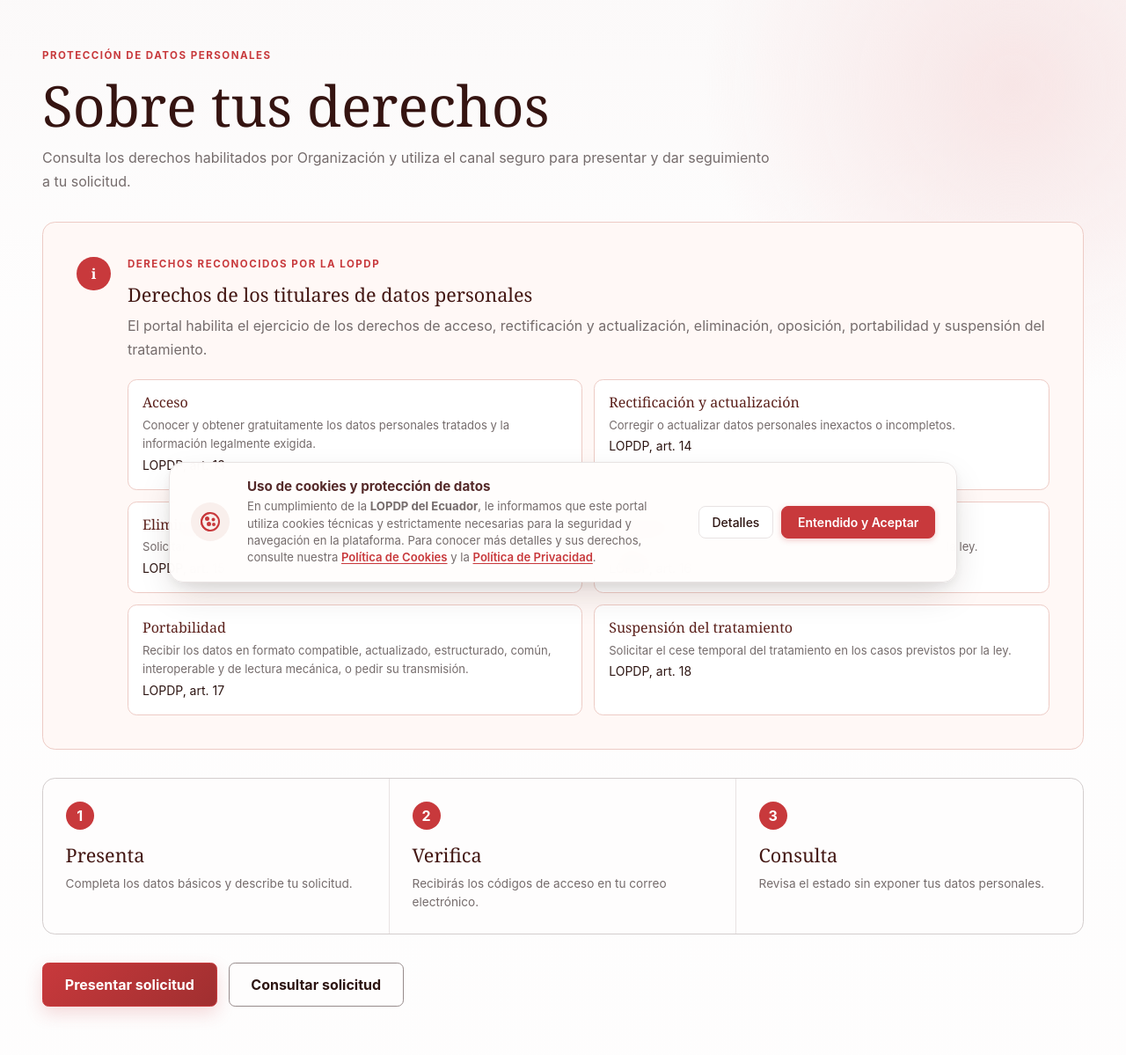
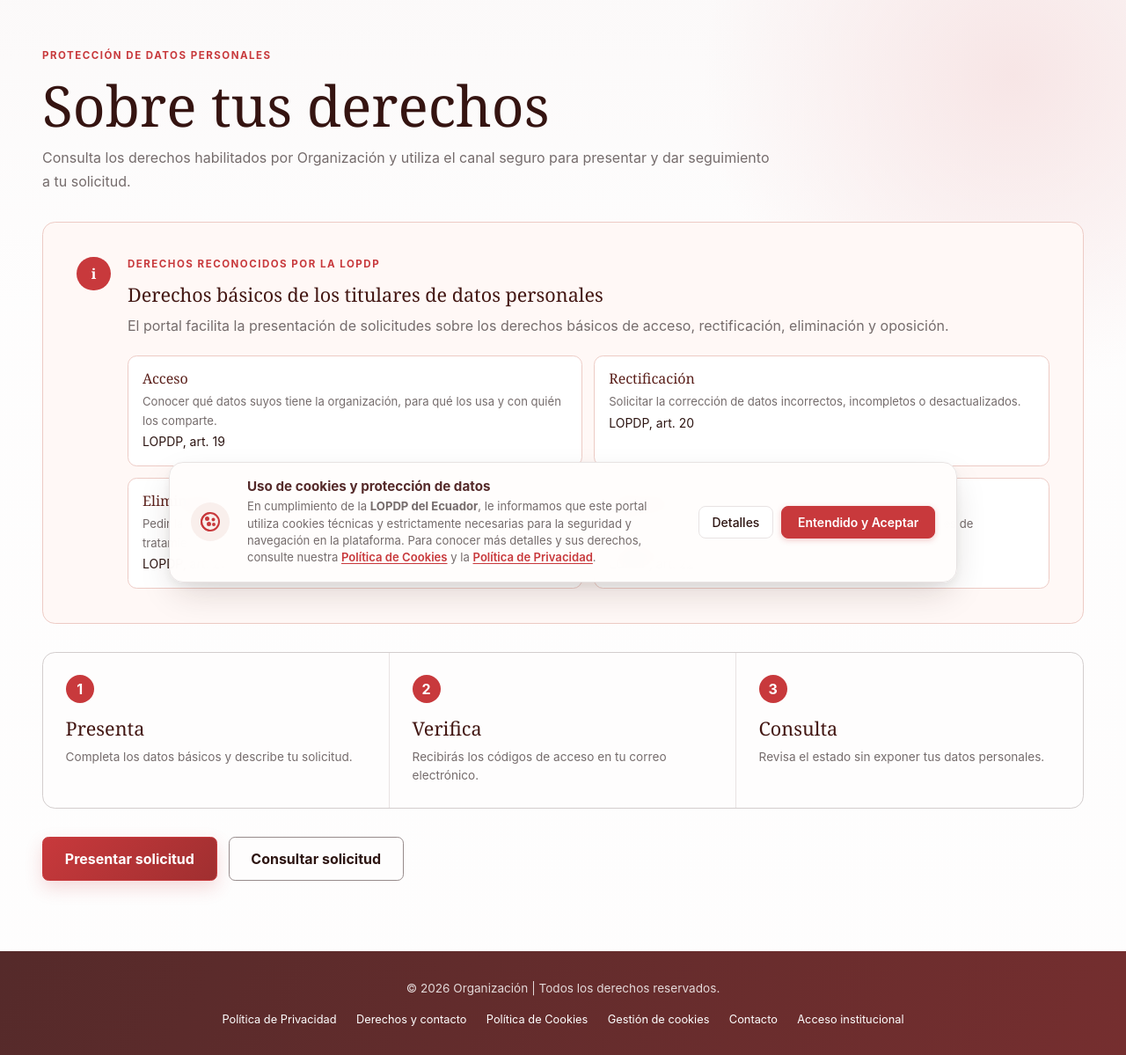
Before and after one commit to xacq/gpc-lopdp-platform, a Django app: page /derechos/ in a window 1280 px wide. Shown: the part 114-1313 px from the top of the page at 88% size. Run offline with Django 5.2, Linux system fonts and the light colour scheme; data that the repository does not hold is empty; parts of the project's set-up code (start-up, migrations or seed data) failed here and were passed over; some libraries are stand-ins or nearby versions.

Commit message:
feat: show four public data rights

```diff
--- a/apps/core/views.py
+++ b/apps/core/views.py
@@ -22,58 +22,63 @@ from apps.organization.defaults import (
 from apps.organization.models import SystemSetting
 
 
+PUBLIC_RIGHT_CODES = (
+    "ACCESS",
+    "RECTIFICATION_UPDATE",
+    "ELIMINATION",
+    "OPPOSITION",
+)
+PUBLIC_RIGHT_ORDER = {
+    code: index for index, code in enumerate(PUBLIC_RIGHT_CODES)
+}
+
 PRELIMINARY_RIGHTS = (
     {
         "name": "Acceso",
         "description": (
-            "Conocer y obtener gratuitamente los datos personales tratados "
-            "y la información legalmente exigida."
+            "Conocer qué datos suyos tiene la organización, "
+            "para qué los usa y con quién los comparte."
         ),
-        "legal_reference": "LOPDP, art. 13",
+        "legal_reference": "LOPDP, art. 19",
     },
     {
-        "name": "Rectificación y actualización",
+        "name": "Rectificación",
         "description": (
-            "Corregir o actualizar datos personales inexactos o incompletos."
+            "Solicitar la corrección de datos incorrectos, "
+            "incompletos o desactualizados."
         ),
-        "legal_reference": "LOPDP, art. 14",
+        "legal_reference": "LOPDP, art. 20",
     },
     {
         "name": "Eliminación",
         "description": (
-            "Solicitar la supresión de datos personales cuando proceda "
-            "conforme a la ley."
+            "Pedir la eliminación de sus datos cuando ya no sean "
+            "necesarios o el tratamiento carezca de base legal."
         ),
-        "legal_reference": "LOPDP, art. 15",
+        "legal_reference": "LOPDP, art. 21",
     },
     {
         "name": "Oposición",
         "description": (
-            "Oponerse o negarse al tratamiento en los casos previstos por "
-            "la ley."
+            "Oponerse al tratamiento de sus datos, especialmente "
+            "para fines de mercadotecnia directa."
         ),
-        "legal_reference": "LOPDP, art. 16",
-    },
-    {
-        "name": "Portabilidad",
-        "description": (
-            "Recibir los datos en formato compatible, actualizado, "
-            "estructurado, común, interoperable y de lectura mecánica, o "
-            "pedir su transmisión."
-        ),
-        "legal_reference": "LOPDP, art. 17",
-    },
-    {
-        "name": "Suspensión del tratamiento",
-        "description": (
-            "Solicitar el cese temporal del tratamiento en los casos "
-            "previstos por la ley."
-        ),
-        "legal_reference": "LOPDP, art. 18",
+        "legal_reference": "LOPDP, art. 22",
     },
 )
 
 PROVISIONAL_DPD_NAME = "María Elena Terán"
+
+
+def _public_rights():
+    rights = RightCatalog.objects.filter(
+        code__in=PUBLIC_RIGHT_CODES,
+        is_active=True,
+    )
+    return sorted(
+        rights,
+        key=lambda right: PUBLIC_RIGHT_ORDER.get(right.code, 99),
+    )
 
 
 @never_cache
@@ -209,9 +214,7 @@ def report_export_csv(request):
 
 @require_GET
 def home(request):
-    rights = list(
-        RightCatalog.objects.filter(is_active=True).order_by("code")
-    )
+    rights = _public_rights()
     return render(
         request,
         "core/home.html",
@@ -221,13 +224,12 @@ def home(request):
 
 @require_GET
 def rights(request):
+    rights = _public_rights()
     return render(
         request,
         "core/rights.html",
         {
-            "rights": RightCatalog.objects.filter(is_active=True).order_by(
-                "code"
-            ),
+            "rights": rights,
             "preliminary_rights": PRELIMINARY_RIGHTS,
         },
     )
--- a/templates/core/home.html
+++ b/templates/core/home.html
@@ -43,7 +43,7 @@
         </div>
         <div class="rights-section__closing">
             <p>Ejércelos de manera sencilla, segura y confidencial.</p>
-            <a href="{% url 'core:rights' %}">Conocer todos los derechos <span aria-hidden="true">→</span></a>
+            <a href="{% url 'core:rights' %}">Conocer más <span aria-hidden="true">→</span></a>
             <a href="{% url 'cases:public_tracking' %}">Consultar una solicitud <span aria-hidden="true">→</span></a>
         </div>
     </div>
--- a/templates/core/rights.html
+++ b/templates/core/rights.html
@@ -26,8 +26,8 @@
                 <div class="pending-content__icon" aria-hidden="true">i</div>
                 <div>
                     <p class="section-kicker">Derechos reconocidos por la LOPDP</p>
-                    <h2>Derechos de los titulares de datos personales</h2>
-                    <p>El portal habilita el ejercicio de los derechos de acceso, rectificación y actualización, eliminación, oposición, portabilidad y suspensión del tratamiento.</p>
+                    <h2>Derechos básicos de los titulares de datos personales</h2>
+                    <p>El portal facilita la presentación de solicitudes sobre los derechos básicos de acceso, rectificación, eliminación y oposición.</p>
                     <div class="preliminary-rights">
                         {% for right in preliminary_rights %}
                             <article><h3>{{ right.name }}</h3><p>{{ right.description }}</p><small>{{ right.legal_reference }}</small></article>
```
Also changed, not shown: apps/core/tests/test_public_home.py (+20 -7 lines), apps/legal_content/management/commands/seed_lopdp_rights.py (+21 -12 lines), apps/legal_content/tests_commands.py (+8 -0 lines), docs/manual_propietario_empresa.md (+1 -1 lines), legal_documents/rights_notice.html (+7 -1 lines).
